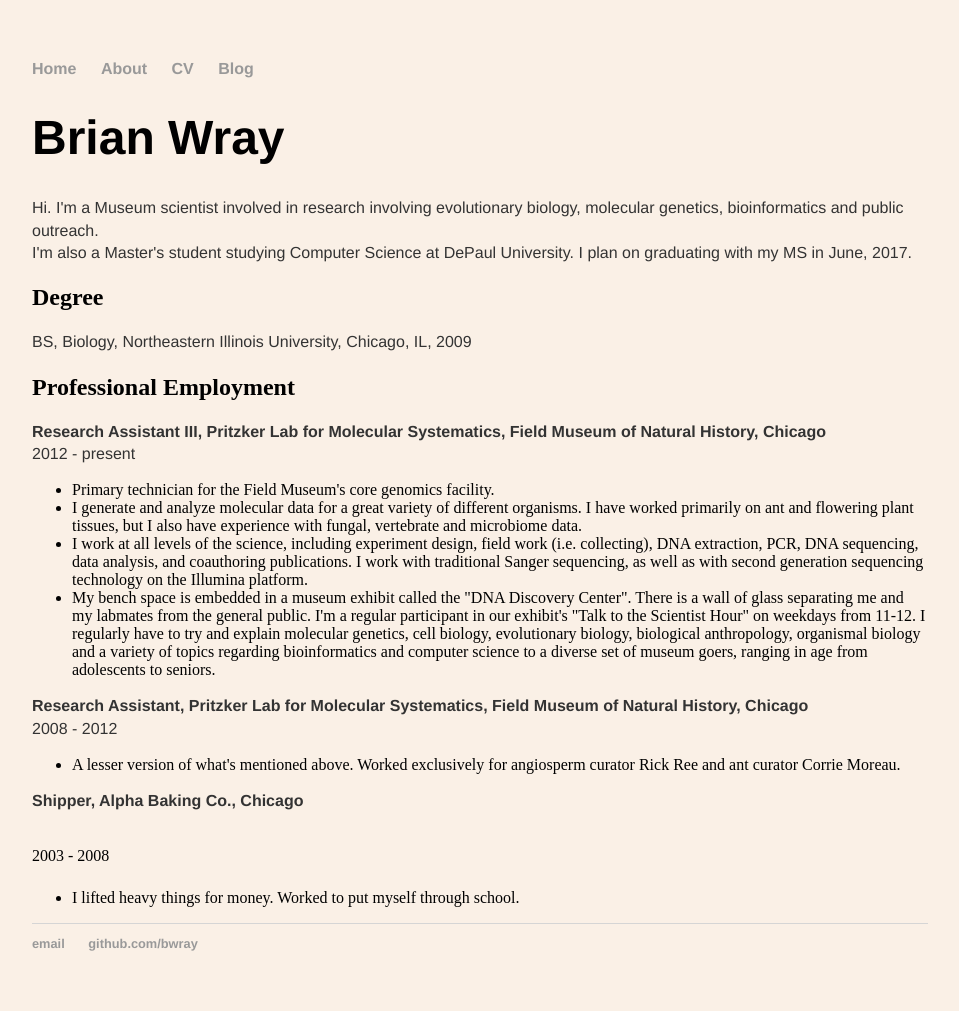
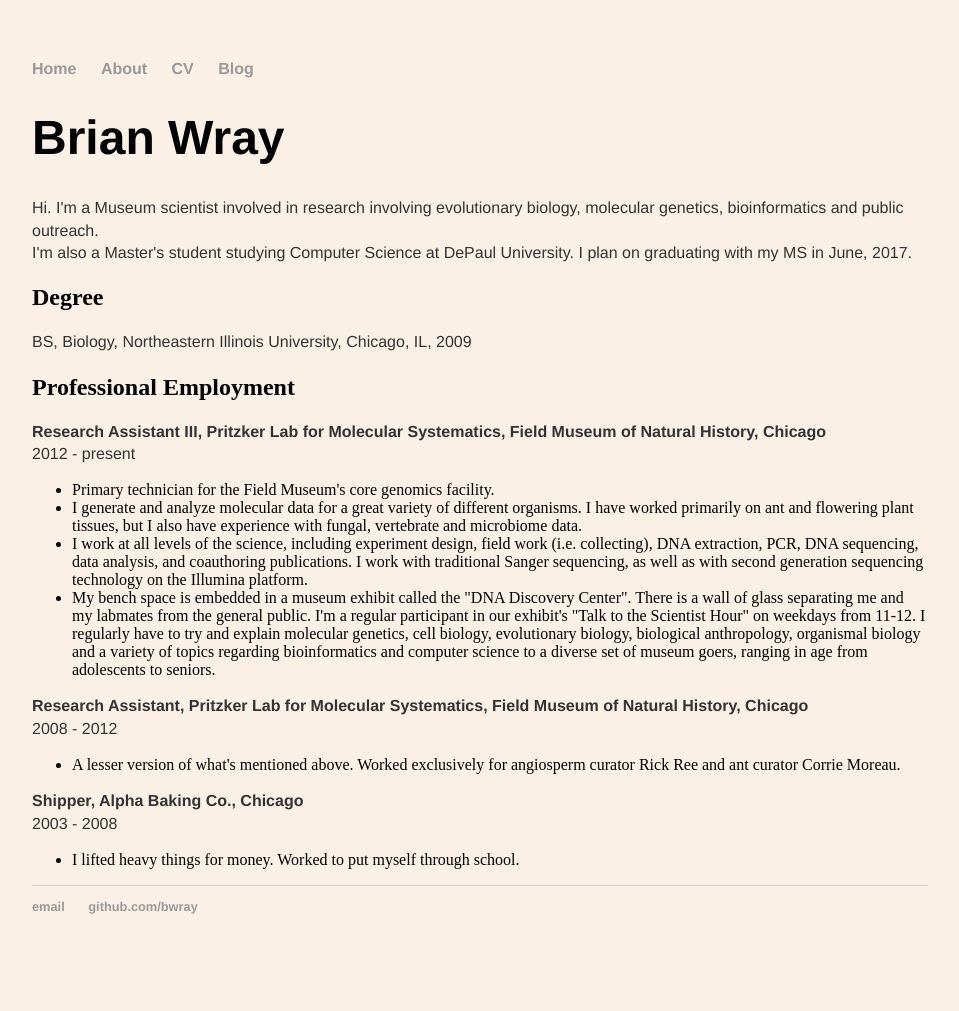
Before and after one commit to bwray/bwray.github.io, a Jekyll site: the page built from cv/index.html, in a window 1280 px wide. Shown: the whole page, without its empty margins (160-1119 px from the left). Built offline with Jekyll 4.4.1, drawn with Linux system fonts in a browser that asks for light colours; after the commit the page ends 974 px from its top, so only the background shows below that.

Commit message:
playing with html on the cv

```diff
--- a/cv/index.html
+++ b/cv/index.html
@@ -35,7 +35,7 @@
 	<li>A lesser version of what's mentioned above. Worked exclusively for angiosperm curator Rick Ree and ant curator Corrie Moreau. </li>
 	</ul>
 
-	<p style = "font-family: helvetica; font-size: 100%"><strong>Shipper, Alpha Baking Co., Chicago</strong></p>
+	<p style = "font-family: helvetica; font-size: 100%"><strong>Shipper, Alpha Baking Co., Chicago</strong>
 	<br/>2003 - 2008</p>
 	<ul>
 	<li>I lifted heavy things for money. Worked to put myself through school.</li>
```
